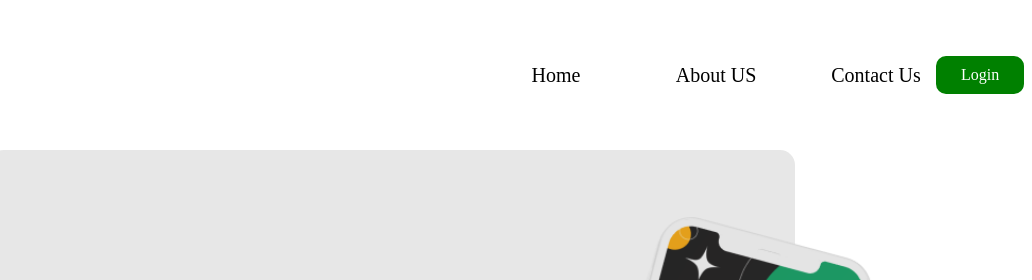
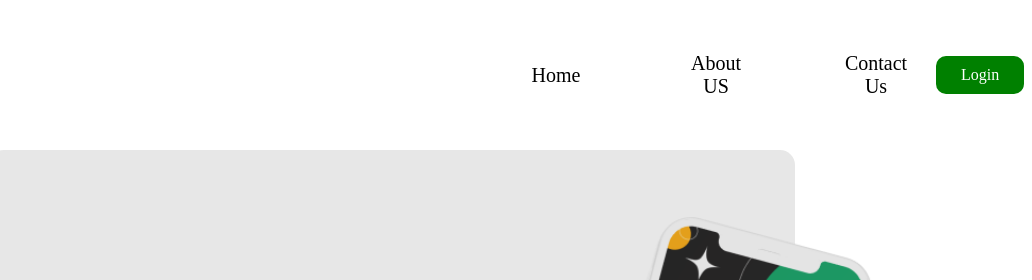
Before and after one commit to OsgoodPaekid/Crystone-Bank, a website: page home.html in a window 1280 px wide. Shown: the top 280 px of the page, 248-1280 px from the left. Drawn offline with Linux system fonts and the light colour scheme.

Commit message:
Update home.css

```diff
--- a/home.css
+++ b/home.css
@@ -33,13 +33,14 @@ body{
     position: relative;
 }
 
-.nav_link li a {
-    text-decoration: none;
-    color: black;
-    font-size: 20px;
+.navbar ul li{
+    list-style: none;
+    display: grid;
+    margin: 0 20px;
+    position: relative;
 }
 
-.nav_link li a::after{
+.nav_link li::after{
     content:'';
     height: 3px;
     width: 0;
@@ -48,6 +49,13 @@ body{
     bottom: -10px;
     transition: 0.5s;
     position: absolute;
+}
+
+
+.nav_link li a {
+    text-decoration: none;
+    color: black;
+    font-size: 20px;
 }
 
 .login {
```
